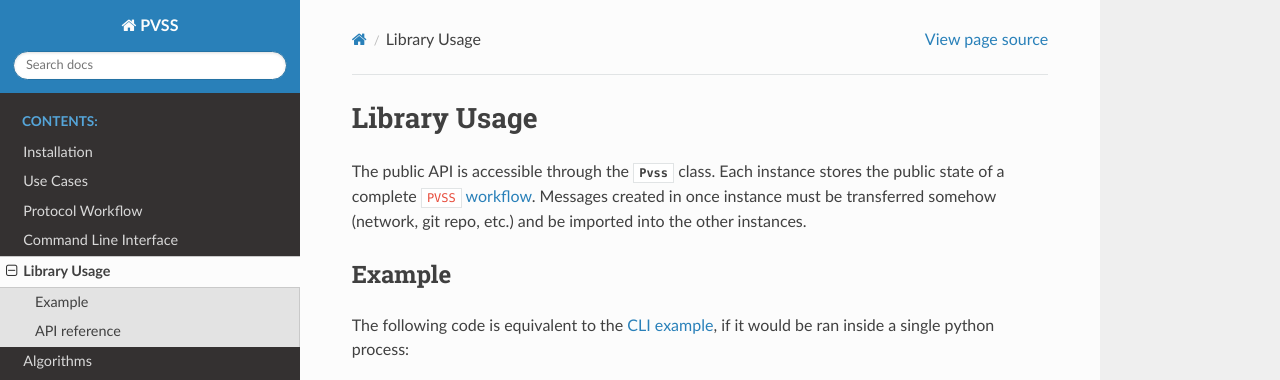
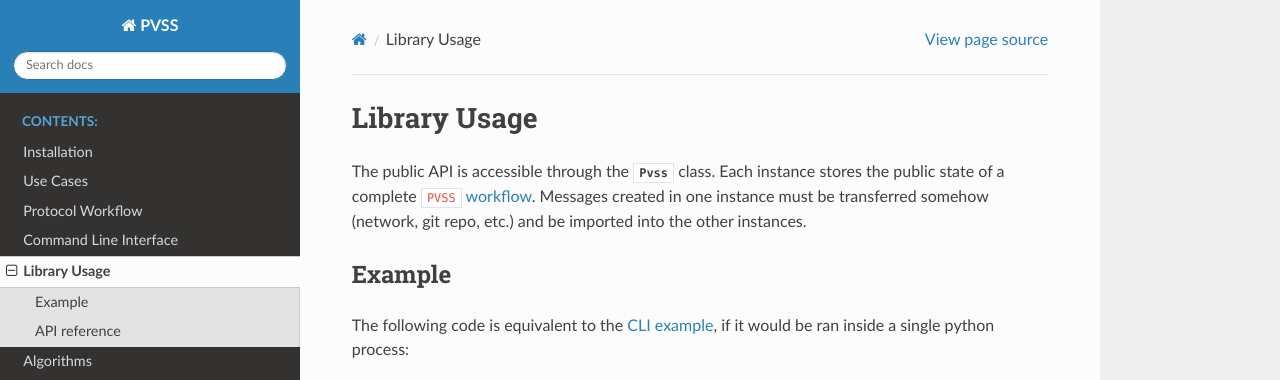
Before and after one commit to joernheissler/pvss, a Sphinx documentation site: the page built from doc/api.rst, in a window 1280 px wide and 900 px high. Shown: the top 380 px of the window. Built offline with Sphinx 7.4.7 and the Read the Docs theme 2.0.0, drawn with Linux system fonts in a browser that asks for light colours; pages that are not in the unit, such as notebooks, are missing from menus.

Commit message:
minor doc fixes

```diff
--- a/doc/api.rst
+++ b/doc/api.rst
@@ -3,7 +3,7 @@
 Library Usage
 =============
 The public API is accessible through the :class:`Pvss` class. Each instance stores the public
-state of a complete ``PVSS`` :ref:`workflow <workflow>`. Messages created in once instance must be transferred
+state of a complete ``PVSS`` :ref:`workflow <workflow>`. Messages created in one instance must be transferred
 somehow (network, git repo, etc.) and be imported into the other instances.
 
 .. _lib.example:
--- a/doc/math/notation.rst
+++ b/doc/math/notation.rst
@@ -106,7 +106,7 @@ Notation used in formulas
    * - :math:`j`
      - :math:`j`
      - :math:`j`
-     - Indices for coefficients, :math:`0 \leq j \lt t`
+     - Indices for coefficients, :math:`0 \leq j < t`
 
    * - :math:`k_…`
      - :math:`w`
--- a/doc/usecases.rst
+++ b/doc/usecases.rst
@@ -31,7 +31,7 @@ For the other use cases, there is no easy solution. But the next best thing is P
 
 When generating a new private key, PVSS is used to create a random secret. The private key is
 encrypted symmetrically with this secret, e.g. with AES-GCM. The random secret is split among
-:math:`n` semi-trusted users. It is defined that any :math:`1 \lt t \lt n` of those users can
+:math:`n` semi-trusted users. It is defined that any :math:`1 < t < n` of those users can
 cooperate to reassemble the secret.
 
 Once access to the private key is needed, a special receiver user is created. :math:`t` of the
@@ -48,5 +48,5 @@ create and split a new random secret which is used to symmetrically encrypt (e.g
 backupped data.  The encrypted data (along with the PVSS files) is then stored with high
 durability in mind.
 
-For restoring the data, any :math:`1 \lt t \lt n` of the users cooperate to reassemble the
+For restoring the data, any :math:`1 < t < n` of the users cooperate to reassemble the
 secret key.
```
Also changed, not shown: 1 other file.
